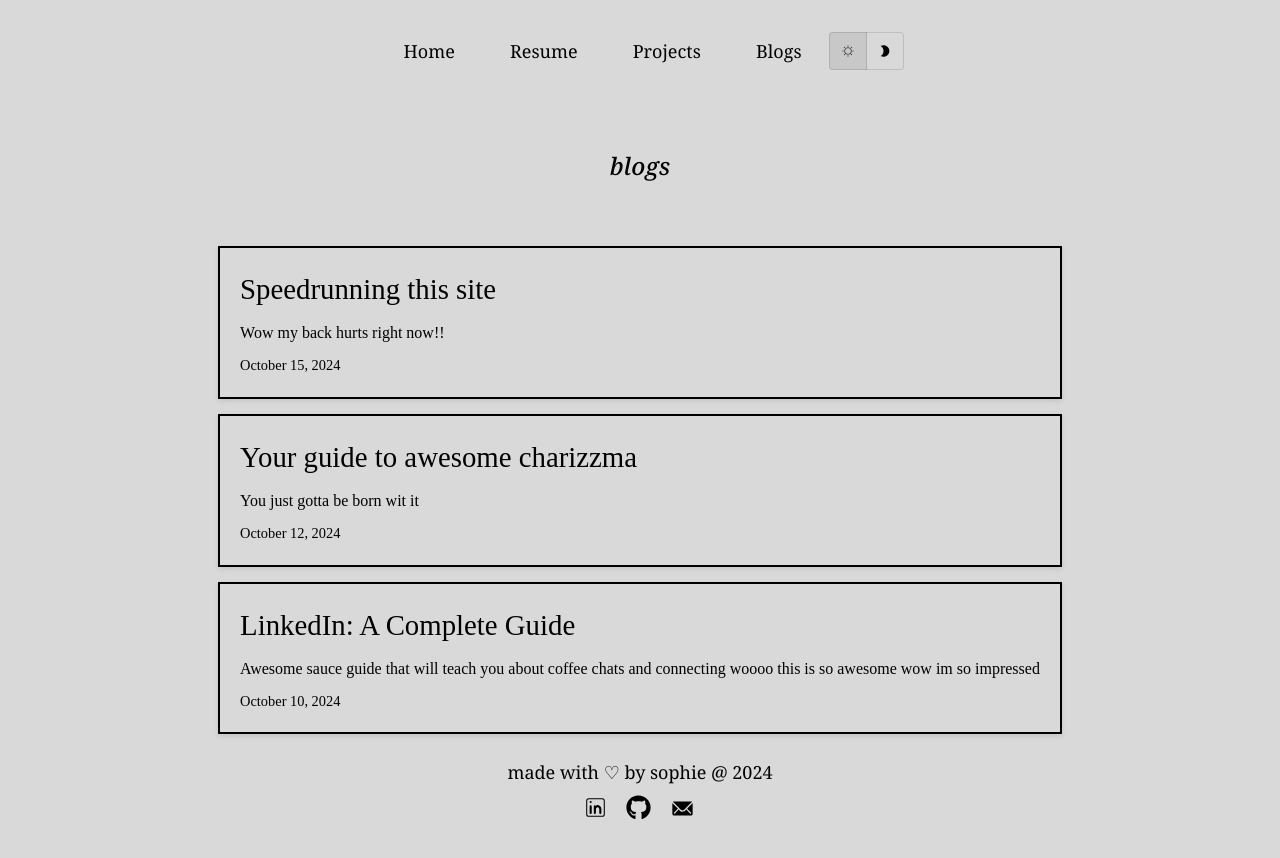
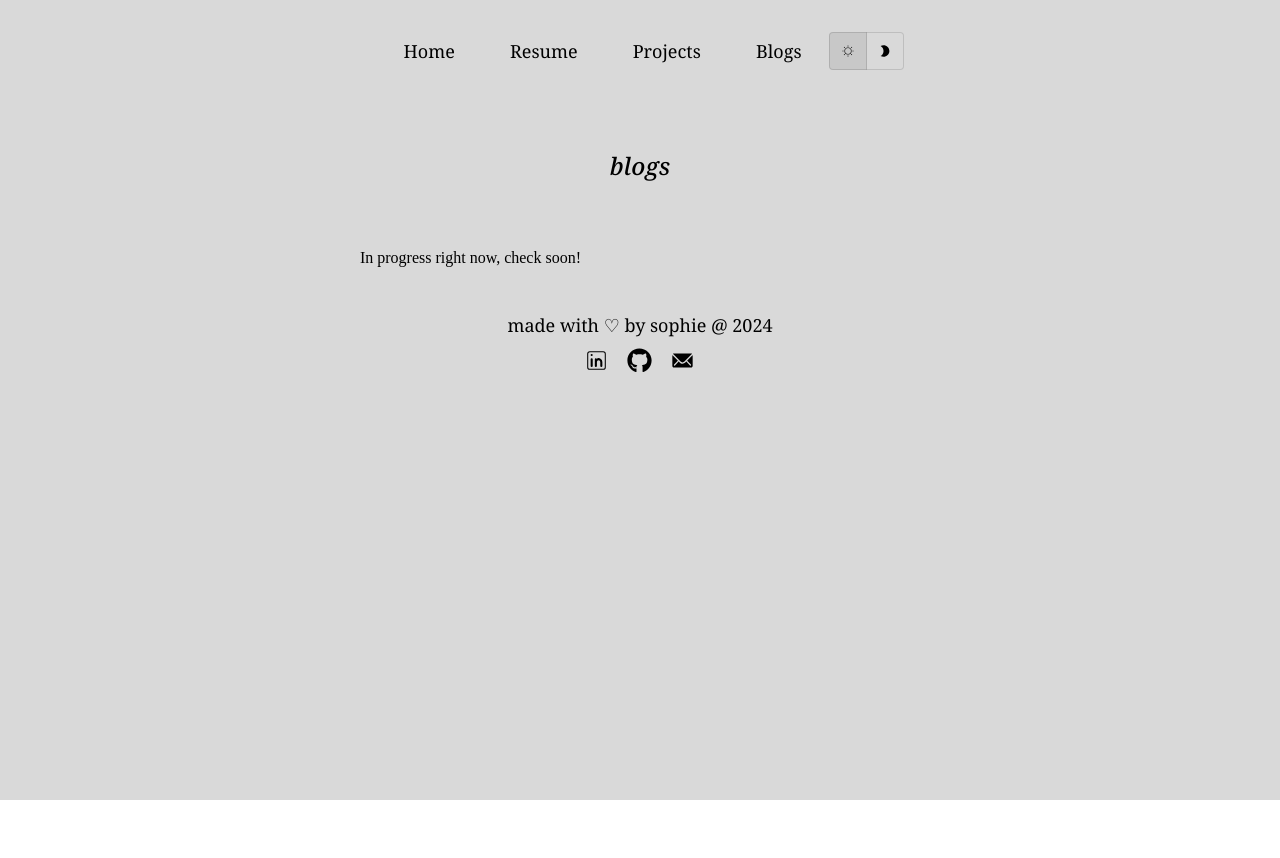
Before and after one commit to bakuyy/portfoliov2, a React (Vite) app: page /blogs in a window 1280 px wide. Shown: the top 858 px of the page. After the commit the page ends 800 px from the top, so only its background shows below. Built offline with nearby package versions, Linux system fonts and the light colour scheme; a web font is replaced by a local one.

Commit message:
added blog functionality

```diff
--- a/src/components/Blog.jsx
+++ b/src/components/Blog.jsx
@@ -1,10 +1,32 @@
-import React from 'react';
-import '../styling/Blog.css'
+import React, { useState } from 'react';
+import '../styling/Blog.css';
+
 const Blog = ({ Title, Desc, Date }) => {
+  const [isExpanded, setIsExpanded] = useState(false);
+  const maxLength = 100;
+
+  const toggleExpand = () => {
+    setIsExpanded(!isExpanded);
+  };
+
+  const descLength = Desc ? Desc.length : 0;
+
   return (
-    <div className="blog-card">
+    <div className="blog-card noto-normal">
       <h2 className="blog-title">{Title}</h2>
-      <p className="blog-desc">{Desc}</p>
+      <div className={`blog-desc ${isExpanded ? 'expanded' : ''}`}>
+        {isExpanded || descLength <= maxLength
+          ? Desc
+          : `${Desc.substring(0, maxLength)}...`}
+      </div>
+      {descLength > maxLength && (
+        <button
+          onClick={toggleExpand}
+          className=' read-more'
+        >
+          {isExpanded ? 'Show Less' : 'Read More'}
+        </button>
+      )}
       <p className="blog-date">{Date}</p>
     </div>
   );
--- a/src/components/Footer.jsx
+++ b/src/components/Footer.jsx
@@ -13,7 +13,7 @@ const Footer = () => {
   }
 
   return (
-    <div className="footer-container noto-footer">
+    <div className="footer-container noto-footer mt-8">
       <div>made with ♡ by sophie @ 2024</div>
       <div className="icons">
         <a
--- a/src/index.css
+++ b/src/index.css
@@ -61,24 +61,8 @@ h1 {
   line-height: 1.1;
 }
 
-button {
-  border-radius: 8px;
-  border: 1px solid transparent;
-  padding: 0.6em 1.2em;
-  font-size: 1em;
-  font-weight: 500;
-  font-family: inherit;
-  background-color: #1a1a1a;
-  cursor: pointer;
-  transition: border-color 0.25s;
-}
-button:hover {
-  border-color: #646cff;
-}
-button:focus,
-button:focus-visible {
-  outline: 4px auto -webkit-focus-ring-color;
-}
+
+
 
 @media (prefers-color-scheme: light) {
   :root {
--- a/src/pages/Blogs.jsx
+++ b/src/pages/Blogs.jsx
@@ -23,9 +23,10 @@ const Blogs = () => {
   return (
     <div className='ledger'>
       <div className='bl-title text-center my-16 noto-home text-2xl'>blogs</div>
-      {blogPosts.map((post, index) => (
+      {/* {blogPosts.map((post, index) => (
         <Blog key={index} Title={post.Title} Desc={post.Desc} Date={post.Date} />
-      ))}
+      ))} */}
+      <div>In progress right now, check soon!</div>
     </div>
   )
 }
--- a/src/styling/Blog.css
+++ b/src/styling/Blog.css
@@ -1,18 +1,23 @@
 .blog-card {
   border: 2px solid var(--text-color);
   padding: 20px;
-    margin: 15px;
   box-shadow: 0 2px 5px rgba(0, 0, 0, 0.1);
   background-color: transparent;
   transition: transform 0.2s;
+  margin-left: 15vw;
+  margin-right: 10vw;
+  margin-top: 5vh;
+
 }
 
 .blog-card:hover {
   transform: translateY(-5px);
 }
-  .bl-title{
+
+.bl-title {
   font-weight: bolder;
 }
+
 .blog-title {
   font-size: 1.8rem;
   margin-bottom: 10px;
@@ -20,12 +25,67 @@
 }
 
 .blog-desc {
-    font-size: 1rem;
+  max-height: 3.6em;
+  overflow: hidden;
+  transition: max-height 0.2s ease-in-out;
+  position: relative;
+}
+
+.blog-desc.expanded {
+  max-height: 200px;
+  overflow: auto;
+}
+
+.read-more {
+  margin-top: 5px;
+  display: block;
+  text-align: left;
+  font-weight: bolder;
+  text-decoration: underline;
   color: var(--text-color);
-    margin-bottom: 10px;
+}
+
+.read-more:hover {
+  cursor: pointer;
 }
 
 .blog-date {
   font-size: 0.9rem;
   color: var(--text-color);
 }
+
+@media (max-width: 768px) {
+  .blog-card {
+    padding: 15px;
+  }
+
+  .blog-title {
+    font-size: 1.5rem;
+  }
+
+  .blog-desc {
+    max-height: 5em;
+  }
+
+  .blog-date {
+    font-size: 0.8rem;
+  }
+}
+
+@media (max-width: 480px) {
+  .blog-title {
+    font-size: 1.2rem;
+  }
+
+  .blog-desc {
+    max-height: 4em;
+  }
+
+  .read-more {
+    font-size: 0.9rem;
+  }
+
+  .blog-date {
+    font-size: 0.7rem;
+  }
+}
```
Lines whose indentation alone changed are shown as unchanged.
